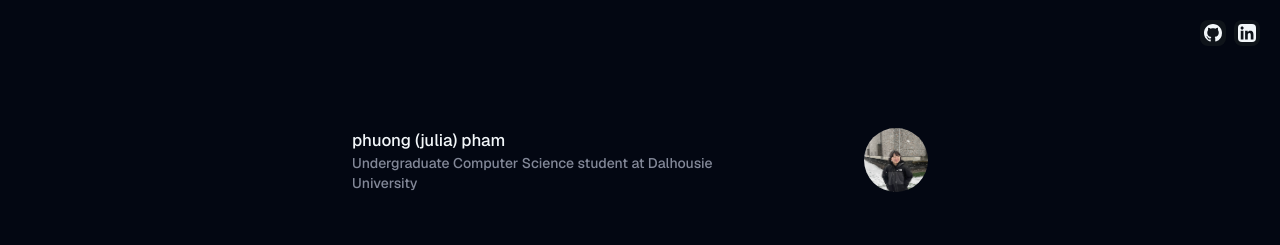
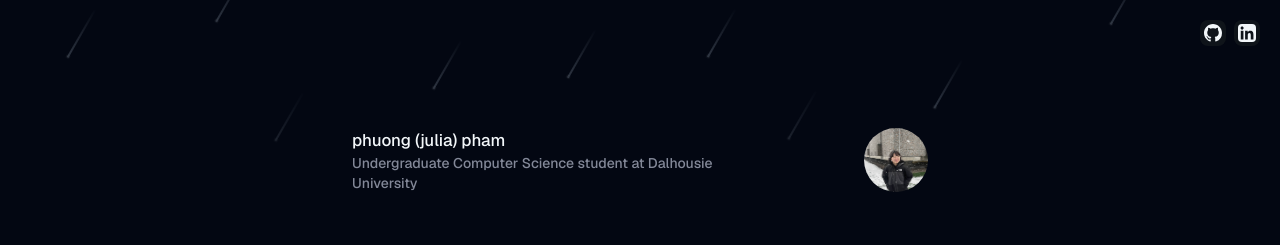
Before and after one commit to phuongwj/portfolio-101, a Next.js app: page / in a window 1280 px wide. Shown: the top 245 px of the page. Built offline with nearby package versions, Linux system fonts and the light colour scheme.

Commit message:
meteors added

```diff
--- a/src/app/components/Meteors.jsx
+++ b/src/app/components/Meteors.jsx
@@ -16,7 +16,7 @@ export default function Meteors({number}) {
         top: -50,
         left: Math.floor(spacingWidth * idx),
         delay: Math.random() * 5,
-        duration: Math.floor(Math.random() * (10 - 5) + 5),
+        duration: Math.floor(Math.random() * (6 - 3) + 3),
       }));
 
       setMeteors(newMeteors);
@@ -30,14 +30,14 @@ export default function Meteors({number}) {
   return (
     <div
       ref={containerRef}
-      className="absolute top-0 left-0 w-full h-full pointer-events-none">
+      className="absolute inset-0 h-52 w-full pointer-events-none overflow-hidden">
         {meteors.map((elem) => {
           return (
             <span
              key={`meteor-${elem.id}`}
              className={clsx(
                 "animate-meteor-effect absolute h-0.5 w-0.5 rounded-[9999px] bg-slate-500 shadow-[0_0_0_1px_#ffffff10] rotate-[45deg]",
-                "before:content-[''] before:absolute before:top-1/2 before:transform before:-translate-y-[50%] before:w-[50px] before:h-[1px] before:bg-gradient-to-r before:from-[#555f6d] before:to-transparent"
+                "before:content-[''] before:absolute before:top-1/2 before:transform before:-translate-y-[50%] before:w-14 before:h-[1px] before:bg-gradient-to-r before:from-[#555f6d] before:to-transparent"
              )}
              style={{
                 top: `${elem.top}px`,
--- a/src/app/components/Oneforall.jsx
+++ b/src/app/components/Oneforall.jsx
@@ -4,6 +4,7 @@ import Marquee from "react-fast-marquee";
 import exps from "@/local-json/experiences";
 import tools from "@/local-json/tools";
 import Link from 'next/link';
+import Meteors from "./Meteors"
 
 export default function Oneforall() {
 
@@ -21,8 +22,13 @@ export default function Oneforall() {
   return (
     <div className="min-h-screen">
 
+      <div className="relative">
+        <Meteors number={10}/>
+      </div>
+
       {/* The top */}
       <header className="fixed w-full flex flex-row p-5 justify-between">
+
         {/* Music Widget */}
         <div>
 
--- a/tailwind.config.mjs
+++ b/tailwind.config.mjs
@@ -15,14 +15,14 @@ export default withMT({
       keyframes: {
         meteor: {
           "0%": {
-            transform: "rotate(-75deg) translate(0, 0)",
+            transform: "rotate(-60deg) translate(0, 0)",
             opacity: 1
           },
           "70%": {
             opacity: 1
           },
           "100%": {
-            transform: "rotate(-75deg) translateX(-700px)",
+            transform: "rotate(-60deg) translateX(-260px)",
             opacity: 0,
           },
         },
```
